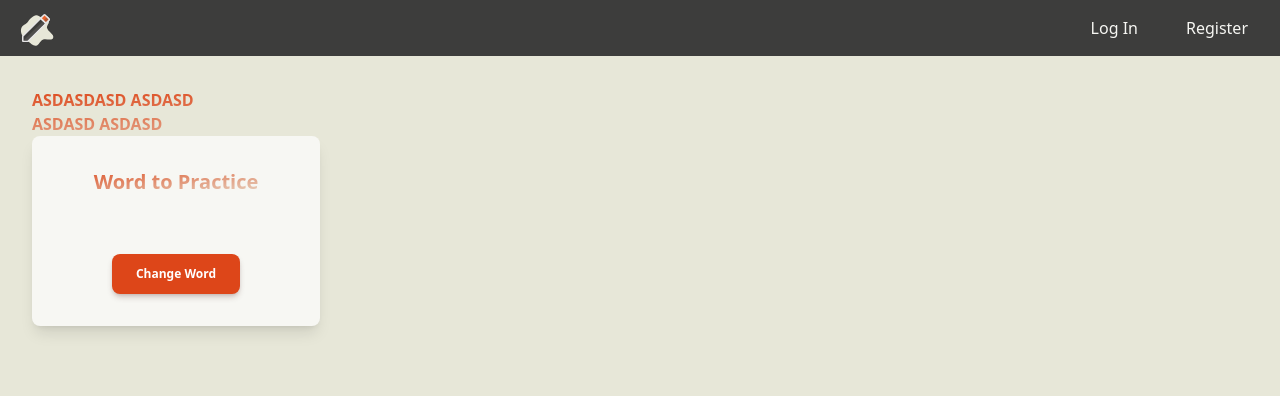
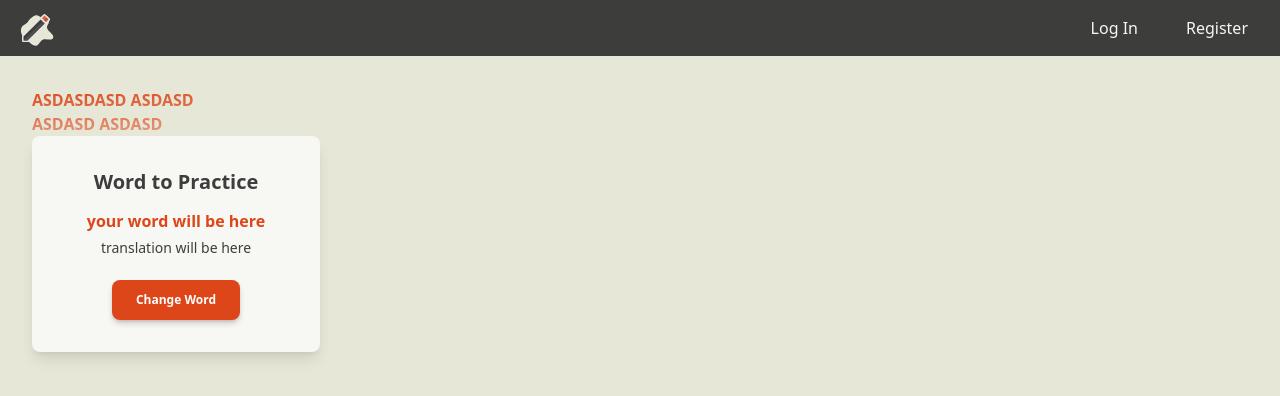
Before and after one commit to alitarika/wordGame, a React (Vite) app in the folder frontend/: page / in a window 1280 px wide. Shown: the top 396 px of the page. Built offline with nearby package versions, Linux system fonts and the light colour scheme.

Commit message:
word card skeleton implementation and handling of loading state on the users words page.

```diff
--- a/frontend/src/components/RandomWordCard.jsx
+++ b/frontend/src/components/RandomWordCard.jsx
@@ -1,14 +1,19 @@
-import { useContext, useState } from "react";
+import { useContext, useState, useEffect } from "react";
 import { WordListContext } from "../contexts/WordListContext.jsx";
 
-const RandomWordCard = ({ ...rest }) => {
-  const { wordList } = useContext(WordListContext);
+const RandomWordCard = () => {
+  const { wordList, loading } = useContext(WordListContext);
 
-  // Use useState and useEffect to manage and stabilize random word selection
-  const [randomWordIndex, setRandomWordIndex] = useState(
-    Math.floor(Math.random() * wordList.length)
-  );
+  // Random word index state init as null
+  const [randomWordIndex, setRandomWordIndex] = useState(null);
+
   // Derive random word based on current list (respects current sorting)
+  useEffect(() => {
+    if (wordList.length > 0) {
+      setRandomWordIndex(Math.floor(Math.random() * wordList.length));
+    }
+  }, [wordList]);
+
   const randomWord = wordList[randomWordIndex];
 
   // Update random word index on specific action (e.g., button click)
@@ -16,15 +21,36 @@ const RandomWordCard = ({ ...rest }) => {
     setRandomWordIndex(Math.floor(Math.random() * wordList.length));
   };
   return (
+    <>
+      {loading ? (
+        <div className="relative flex text-center flex-col  bg-light-50 shadow-lg bg-clip-border rounded-lg w-72 animate-pulse">
+          <div className="px-8 pt-8 pb-4">
+            <div className="block w-40 mx-auto py-4 h-5 mb-2 font-sans text-5xl antialiased font-semibold leading-tight tracking-normal bg-dark-300/50 rounded-lg text-inherit">
+              &nbsp;
+            </div>
+            <div className="block w-32 mx-auto py-2 h-2 mt-4 mb-2 font-sans text-base antialiased font-light leading-relaxed bg-primary-600/50  rounded-lg text-inherit">
+              &nbsp;
+            </div>
+            <div className="block w-24 mx-auto  py-2 h-2 mb-2 font-sans text-base antialiased font-light leading-relaxed bg-dark-300/50  rounded-lg text-inherit">
+              &nbsp;
+            </div>
+          </div>
+          <div className="pb-8 mx-auto ">
+            <div className="align-middle select-none font-sans font-bold text-center uppercase transition-all disabled:opacity-50 disabled:shadow-none disabled:pointer-events-none text-xs py-5 px-16 rounded-lg text-light shadow-gray-900/10 hover:shadow-gray-900/20 focus:opacity-[0.85] focus:shadow-none active:opacity-[0.85] active:shadow-none h-8 w-20 bg-primary-600/50 shadow-none hover:shadow-none">
+              &nbsp;
+            </div>
+          </div>
+        </div>
+      ) : (
         <div className="relative flex text-center flex-col  bg-light-50 shadow-lg bg-clip-border rounded-lg w-72">
           <div className="px-6 pt-8 pb-4">
-        <h5 className=" gradient-text mb-2 text-xl antialiased font-bold leading-snug tracking-normal text-dark-950">
+            <h5 className=" mb-2 text-xl antialiased font-bold leading-snug tracking-normal text-dark-900">
               Word to Practice
             </h5>
             <p className="text-base antialiased font-semibold leading-relaxed text-primary-600 py-1">
-          {randomWord?.original} <br />
-          <span className="text-sm font-light text-dark-800">
-            {randomWord?.translation}
+              {randomWord?.original || "your word will be here"} <br />
+              <span className="text-sm font-light text-dark-900">
+                {randomWord?.translation || "translation will be here"}
               </span>
             </p>
           </div>
@@ -38,6 +64,8 @@ const RandomWordCard = ({ ...rest }) => {
             </button>
           </div>
         </div>
+      )}
+    </>
   );
 };
 
--- /dev/null
+++ b/frontend/src/components/WordCardSkeleton.jsx
@@ -0,0 +1,23 @@
+import { MdDeleteForever } from "react-icons/md";
+import { MdChangeCircle } from "react-icons/md";
+import { Link } from "react-router-dom";
+
+const WordCardSkeleton = () => {
+  return (
+    <div className="relative">
+      <button className="absolute rounded-full size-5 text-primary-700 top-5 left-5  hover:size-7 hover:top-4 hover:left-4">
+        <MdDeleteForever className="mx-auto text-xl hover:text-3xl" />
+      </button>
+      <Link title="Modify Word">
+        <MdChangeCircle className="absolute size-5 hover:size-7 hover:right-4 hover:top-4 text-dark bg-light rounded-full top-5 right-5" />
+      </Link>
+      <div className=" h-px w-full bg-gradient-to-r from-light-50 via-light-200/90 to-light-50"></div>
+      <div className="p-2 text-center hover:shadow-custom hover:cursor-pointer rounded-lg hover:shadow-light hover:bg-[linear-gradient(90deg,#e7e7d8,5%,#f7f7f3,95%,#e7e7d8)]">
+        <p className="px-8 font-bold truncate rounded-lg bg-dark-900/50 h-3 w-36 mx-auto mt-2 animate-pulse"></p>
+        <p className="px-12 font-bold truncate rounded-lg bg-dark-900/40 h-2 w-24 mx-auto mt-3 mb-1 animate-pulse"></p>
+      </div>
+    </div>
+  );
+};
+
+export default WordCardSkeleton;
--- a/frontend/src/pages/words/UsersWords.jsx
+++ b/frontend/src/pages/words/UsersWords.jsx
@@ -1,6 +1,7 @@
 import { useContext, useEffect, useState } from "react";
 import { WordListContext } from "../../contexts/WordListContext.jsx";
 import WordCard from "../../components/WordCard.jsx";
+import WordCardSkeleton from "../../components/WordCardSkeleton.jsx";
 import { UserContext } from "../../contexts/UserContext.jsx";
 import { Link } from "react-router-dom";
 import { MdAbc } from "react-icons/md";
@@ -32,7 +33,31 @@ const UsersWords = () => {
   return (
     <div className="max-w-[440px] bg-light-50 p-4 m-auto rounded-lg">
       {loading ? (
-        <p className="text-center">loading...</p>
+        <>
+          <div className="relative">
+            <>
+              <button
+                onClick={handleClick}
+                className="absolute right-0 -top-8 text-primary-600 hover:text-primary-700"
+              >
+                {alphabeticallySorted ? (
+                  <MdAccessTimeFilled className="size-8 p-px mt-2 mr-2" />
+                ) : (
+                  <MdAbc className="size-12" />
+                )}
+              </button>
+              <h2 className="text-center my-3 text-primary">
+                <span className=" font-bold text-lg">XXX</span> words
+              </h2>
+            </>
+            {/* {Array.from({ length: 20 }, (_, index) => (
+              <WordCardSkeleton key={index} />
+            ))} */}
+            {[...Array(20)].map((_, index) => (
+              <WordCardSkeleton key={index} />
+            ))}
+          </div>
+        </>
       ) : (
         <div className="relative">
           {renderedWordList.length > 0 ? (
```
Lines whose indentation alone changed are shown as unchanged.
